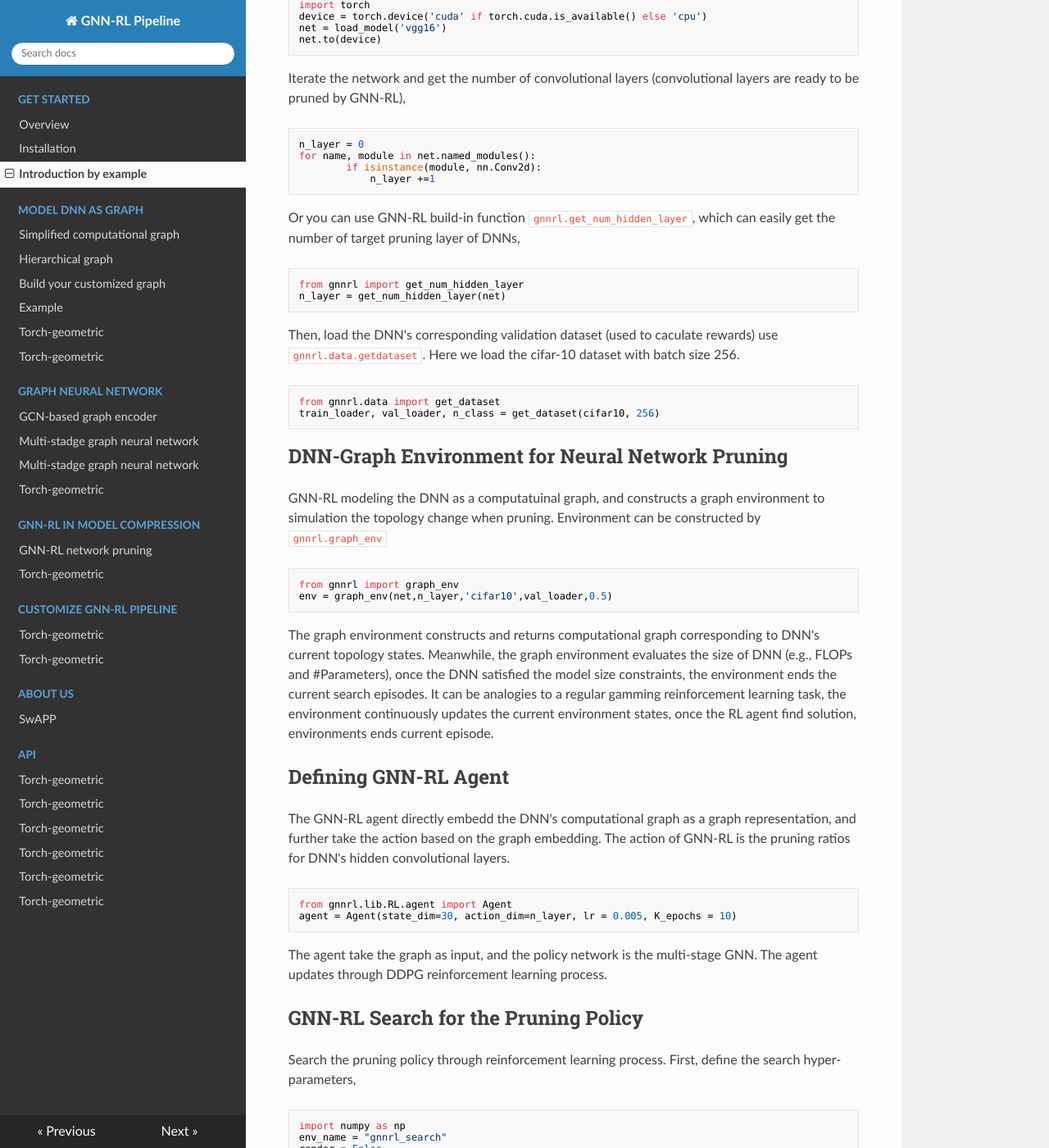
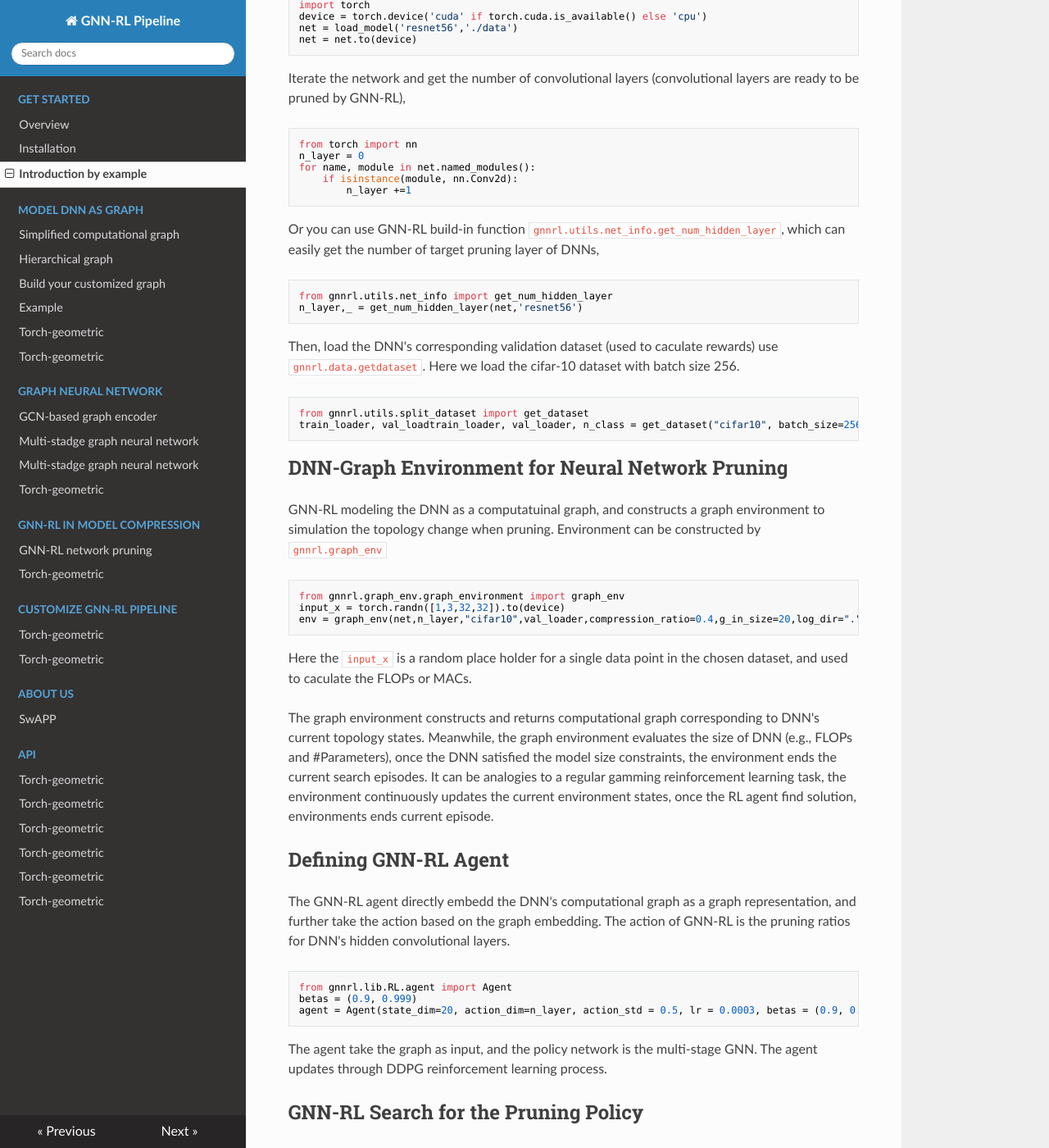
Before and after one commit to yusx-swapp/GNN-RL-Model-Compression, an MkDocs documentation site: the page built from docs/intro.md, in a window 1280 px wide and 1400 px high, scrolled down 504 px. Shown: the whole window at 82% size. Built offline with MkDocs 1.6.1, drawn with Linux system fonts in a browser that asks for light colours; nearby versions of some CDN libraries; some of the changed text lies outside the part shown.

Commit message:
update docs

````diff
--- a/docs/intro.md
+++ b/docs/intro.md
@@ -13,38 +13,41 @@ Below are steps:
 GNN-RL provide build-in pre-trained deep neural network (e.g ResNet-20/32-56), can be easily load by ``gnnrl.load_networks.load_model`` .
 
 ```python
-from gnnrl import load_model
+from gnnrl.utils.load_networks import load_model
 import torch
 device = torch.device('cuda' if torch.cuda.is_available() else 'cpu')
-net = load_model('vgg16')
-net.to(device)
+net = load_model('resnet56','./data')
+net = net.to(device)
 ```
 
 Iterate the network and get the number of convolutional layers (convolutional layers are ready to be pruned by GNN-RL),
 ```python
+from torch import nn
 n_layer = 0
 for name, module in net.named_modules():
-        if isinstance(module, nn.Conv2d):
-            n_layer +=1
+    if isinstance(module, nn.Conv2d):
+        n_layer +=1
 ```
-Or you can use GNN-RL build-in function ``gnnrl.get_num_hidden_layer``,  which can easily get the number of target pruning layer of DNNs,
+Or you can use GNN-RL build-in function ``gnnrl.utils.net_info.get_num_hidden_layer``,  which can easily get the number of target pruning layer of DNNs,
 
 ```python
-from gnnrl import get_num_hidden_layer
-n_layer = get_num_hidden_layer(net)
+from gnnrl.utils.net_info import get_num_hidden_layer
+n_layer,_ = get_num_hidden_layer(net,'resnet56')
 ```
 
 Then, load the DNN's corresponding validation dataset (used to caculate rewards) use ```gnnrl.data.getdataset```. Here we load the cifar-10 dataset with batch size 256.
 ```python
-from gnnrl.data import get_dataset
-train_loader, val_loader, n_class = get_dataset(cifar10, 256)
+from gnnrl.utils.split_dataset import get_dataset
+train_loader, val_loadtrain_loader, val_loader, n_class = get_dataset("cifar10", batch_size=256, n_worker=8,data_root='.')
 ```
 ## DNN-Graph Environment for Neural Network Pruning
 GNN-RL modeling the DNN as a computatuinal graph, and constructs a graph environment to simulation the topology change when pruning. Environment can be constructed by ```gnnrl.graph_env```
 ```python
-from gnnrl import graph_env
-env = graph_env(net,n_layer,'cifar10',val_loader,0.5)
+from gnnrl.graph_env.graph_environment import graph_env
+input_x = torch.randn([1,3,32,32]).to(device)
+env = graph_env(net,n_layer,"cifar10",val_loader,compression_ratio=0.4,g_in_size=20,log_dir=".",input_x=input_x,max_timesteps=5,model_name="resnet56",device=device)
 ```
+Here the `input_x` is a random place holder for a single data point in the chosen dataset, and used to caculate the FLOPs or MACs.
 
 
 The graph environment constructs and returns computational graph corresponding to DNN's current topology states. Meanwhile, the graph environment evaluates the size of DNN (e.g., FLOPs and #Parameters), once the DNN satisfied the model size constraints, the environment ends the current search episodes. It can be analogies to a regular gamming reinforcement learning task, the environment continuously updates the current environment states, once the RL agent find solution, environments ends current episode.
@@ -58,7 +61,8 @@ de cum arvis flammamque et terrae, ille freta, est corpus inmemor. -->
 The GNN-RL agent directly embedd the DNN's computational graph as a graph representation, and further take the action based on the graph embedding. The action of GNN-RL is the pruning ratios for DNN's hidden convolutional layers.
 ```python
 from gnnrl.lib.RL.agent import Agent
-agent = Agent(state_dim=30, action_dim=n_layer, lr = 0.005, K_epochs = 10)
+betas = (0.9, 0.999)
+agent = Agent(state_dim=20, action_dim=n_layer, action_std = 0.5, lr = 0.0003, betas = (0.9, 0.999), gamma = 0.99, K_epochs = 10, eps_clip = 0.2)
 ```
 
 The agent take the graph as input, and the policy network is the multi-stage GNN. The agent updates through DDPG reinforcement learning process.
@@ -135,7 +139,7 @@ Logging and save the intermediate state dictionary,
 ```python
     # stop training if avg_reward > solved_reward
     if (i_episode % log_interval) != 0 and running_reward / (i_episode % log_interval) > (solved_reward):
-        print("########## Solved! ##########")
+        print("Solved!")
         torch.save(agent.policy.state_dict(), './rl_solved_{}.pth'.format(env_name))
         break;
 
````
Also changed, not shown: other parts of docs/intro.md (+5 -11 lines).
